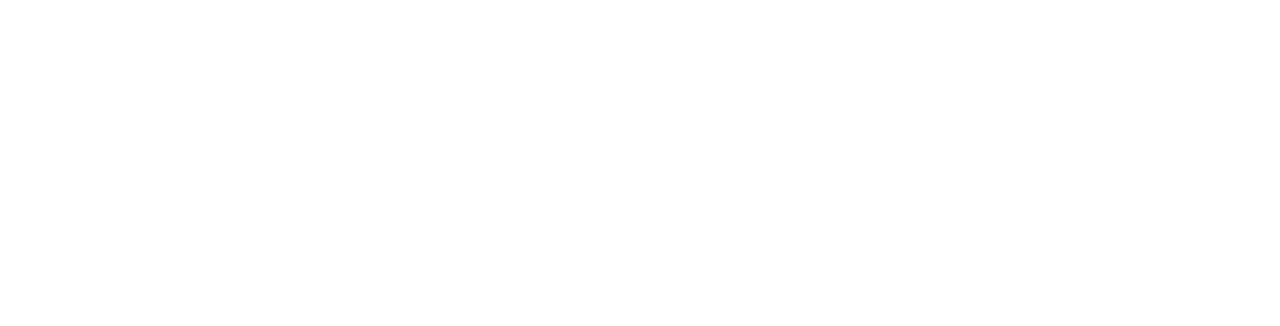
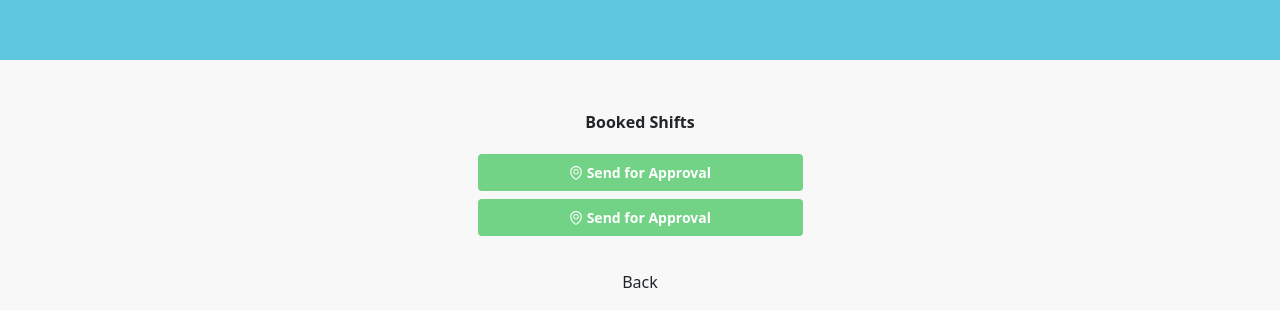
Before and after one commit to elamm2040/webappcc, a React (Create React App) app: page /select_ward in a window 1280 px wide. Before the commit this address had no page. Shown: the part 120-446 px from the top of the page. Built offline with nearby package versions, Linux system fonts and the light colour scheme.

Commit message:
agregado el nuevo layout justHeader
cambio de ruta para add-shifts.js
se agrego el layout de justHeader

```diff
--- a/src/App.js
+++ b/src/App.js
@@ -1,14 +1,16 @@
 import './App.css';
 import List from "./componentes/listar_db";
-import Add from "./componentes/add_shift";
+import AddShift from "./componentes/addShift/add-shift";
 import { Route, BrowserRouter as Router, Routes } from 'react-router-dom';
+import SelectWard from './componentes/selectWard/select-ward';
 
 function App() {
   return (
     <Router>
       <Routes>
         <Route path="/" element={<List />} />
-        <Route path="/add_shift" element={<Add />} />
+        <Route path="/add_shift" element={<AddShift />} />
+        <Route path="/select_ward" element={<SelectWard />} />
       </Routes>
     </Router>
   );
--- a/src/app/features/shifts-list.js
+++ b/src/app/features/shifts-list.js
@@ -11,6 +11,13 @@ export const shiftsList = createSlice({
         },
         addAllShifts: (state, { payload }) => {
             state.value = payload;
+        },
+        editShift: (state, { payload }) => {
+            state.value.forEach((v, i) => {
+                if(v.id == payload.id){
+                    state.value[i] = payload;
+                }
+            });
         }
     }
 });
--- /dev/null
+++ b/src/componentes/layout/just-header.js
@@ -0,0 +1,11 @@
+import React from "react";
+import './layout.css';
+
+export default function JustHeader(props) {
+    return (
+        <>
+            <header className="empAppHeader"></header>
+            { props.children }
+        </>
+    );
+}
--- /dev/null
+++ b/src/componentes/selectWard/select-ward.css
@@ -0,0 +1,28 @@
+.ward_button {
+    width: 325px;
+    display: inline-block;
+    position: relative;
+    vertical-align: middle;
+    margin-left: -20px;
+    margin-top: -4px;
+    margin-right: -7px;
+    vertical-align: middle;
+    background-color: #72d285;
+    color: #FFF;
+    font-size: 14px !important;
+    font-weight: 600;
+    padding: 8px 12px;
+    border: none;
+    transition: all .3s ease;
+    text-decoration: none;
+    border-radius: 4px;
+    text-align: center;
+    margin: 4px 5px;
+    cursor: pointer;
+}
+
+.grid-container {
+    display: grid;
+    align-items: center;
+    justify-items: center;
+  }
--- /dev/null
+++ b/src/componentes/selectWard/select-ward.js
@@ -0,0 +1,26 @@
+import React from "react";
+import JustHeader from "../layout/just-header";
+import './select-ward.css';
+import { EnvironmentOutlined } from  '@ant-design/icons';
+
+export default function SelectWard() {
+
+  return (
+    <JustHeader>
+        <div style={{ textAlign: "center", paddingTop: "50px" }}>
+            <p><b>Booked Shifts</b></p>
+            <div className="grid-container">
+              <button className="ward_button">
+                <EnvironmentOutlined /> Send for Approval
+              </button>
+              <button className="ward_button">
+                <EnvironmentOutlined /> Send for Approval
+              </button>
+              <div style={{ marginTop: "30px" }}>
+                <p>Back</p>
+              </div>
+            </div>
+        </div>
+    </JustHeader>
+  );
+}
```
Also changed, not shown: src/componentes/addShift/add-shift.js (renamed from src/componentes/add_shift.js, +4 -4 lines), src/componentes/addShift/add-shift.css (renamed from src/componentes/add_shift.css).
